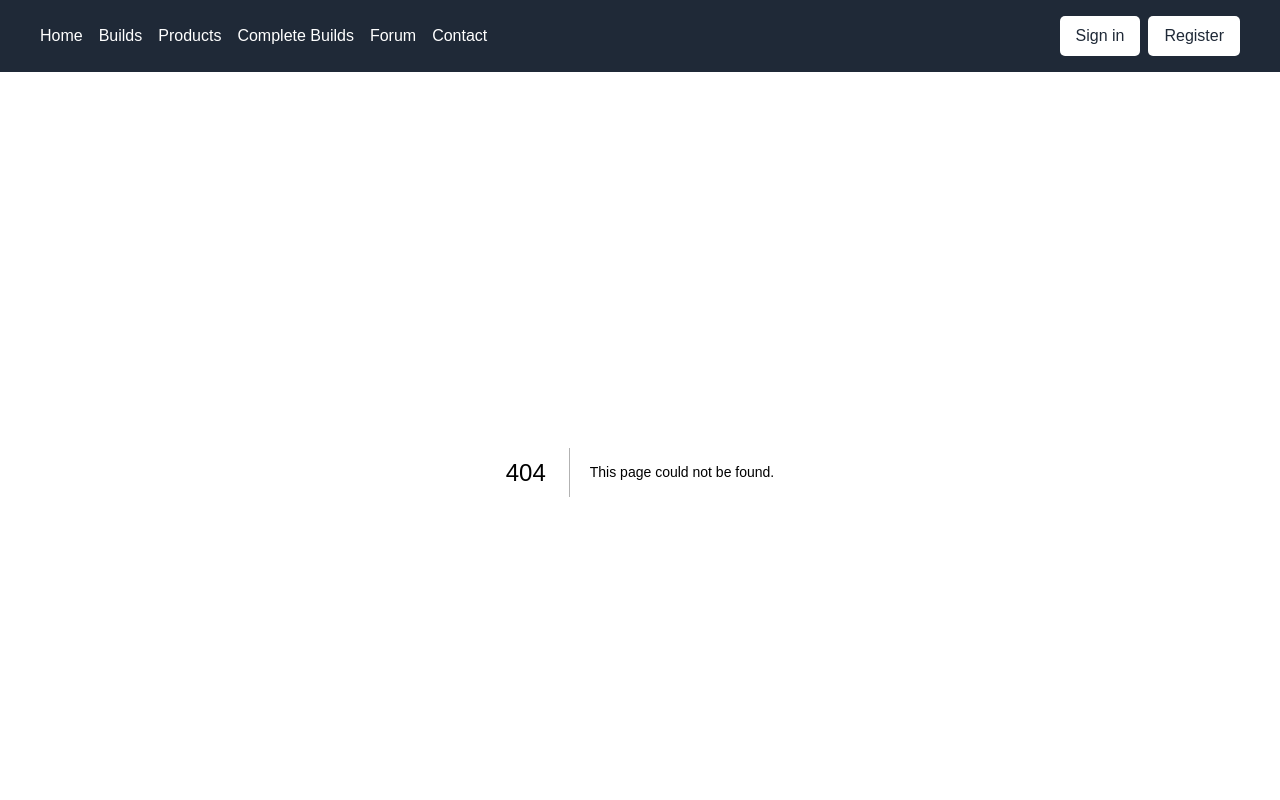
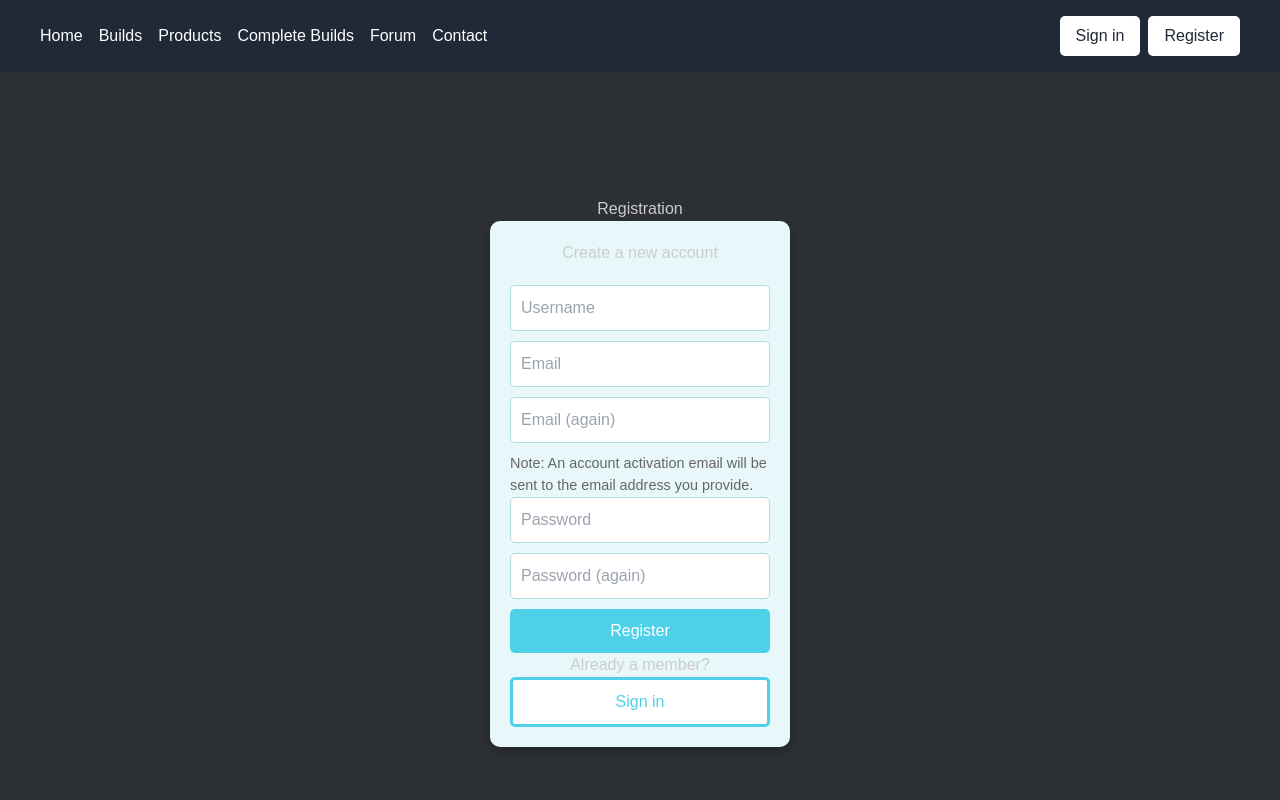
Before and after one commit to 22BI13371/Computer-Configuration-Website, a Next.js app in the folder computer-confugration-website/: page /register in a window 1280 px wide. Before the commit this address had no page. Shown: the top 800 px of the page. Built offline with nearby package versions, Linux system fonts and the light colour scheme.

Commit message:
update login/register

```diff
--- /dev/null
+++ b/computer-confugration-website/src/app/register/Register.js
@@ -0,0 +1,61 @@
+"use client";
+
+import React from "react";
+
+function Register({ onLoginClick }) {
+  console.log("Rendering Register Component");
+  return (
+    <div style={styles.app}>
+      <style>{`
+        .auth-container { text-align: center; color: #ccc; }
+        .auth-box { background-color: #e8f7f9; padding: 20px; width: 300px; border-radius: 10px; box-shadow: 0 4px 8px rgba(0, 0, 0, 0.2); }
+        .auth-box h3 { margin-bottom: 20px; }
+        .input { display: block; width: 100%; padding: 10px; margin-bottom: 10px; border: 1px solid #b2dfdb; border-radius: 5px; }
+        .btn-primary { width: 100%; padding: 10px; background-color: #4fd0e9; color: #fff; border: none; border-radius: 5px; cursor: pointer; }
+        .btn-primary:hover { background-color: #38c0d7; }
+        .note { height: auto; width: 100%; border: none; font-size: 0.9em; color: #666; text-align: left; }
+        .toggle-link { width: 100%; padding: 10px; background-color: #fff; color: #4fd0e9; border: solid; border-radius: 5px; cursor: pointer; }
+      `}</style>
+
+      <div className="auth-container">
+        <h2>Registration</h2>
+        <div className="auth-box">
+          <h3>Create a new account</h3>
+          <input type="text" placeholder="Username" className="input" />
+          <input type="email" placeholder="Email" className="input" />
+          <input type="email" placeholder="Email (again)" className="input" />
+          <p className="note">
+            Note: An account activation email will be sent to the email address
+            you provide.
+          </p>
+
+          <input type="password" placeholder="Password" className="input" />
+          <input
+            type="password"
+            placeholder="Password (again)"
+            className="input"
+          />
+          <button className="btn-primary">Register</button>
+          <p>
+            Already a member?{" "}
+            <button onClick={onLoginClick} className="toggle-link">
+              Sign in
+            </button>
+          </p>
+        </div>
+      </div>
+    </div>
+  );
+}
+
+const styles = {
+  app: {
+    display: "flex",
+    justifyContent: "center",
+    alignItems: "center",
+    height: "100vh",
+    backgroundColor: "#2c2f33",
+  },
+};
+
+export default Register;
--- /dev/null
+++ b/computer-confugration-website/src/app/register/page.js
@@ -0,0 +1,10 @@
+"use client"; // Add this line to declare this component as a Client Component
+
+import React from "react";
+
+import Register from "./Register";
+
+export default function Page() {
+  console.log("Rendering Login Page");
+  return <Register onLoginClick={() => (window.location.href = "/login")} />;
+}
--- a/computer-confugration-website/src/components/header.jsx
+++ b/computer-confugration-website/src/components/header.jsx
@@ -14,8 +14,8 @@ const Header = () => {
             <a href="#">Contact</a>
           </div>
           <div className="nav-buttons">
-            <button className="btn">Sign in</button>
-            <button className="btn">Register</button>
+            <Link href={"/login"}><button className="btn">Sign in</button></Link>
+            <Link href={"/register"}><button className="btn">Register</button></Link>
           </div>
         </nav>
       </header>
--- a/computer-confugration-website/src/styles/completebuild.css
+++ b/computer-confugration-website/src/styles/completebuild.css
@@ -84,6 +84,7 @@ body {
     display: flex;
     justify-content: center;
     align-items: center;
+    height: auto;
     margin: 0;
     background-color: #292F36;
 }
@@ -138,11 +139,9 @@ body {
     background-color: #14b8a6;
     color: #ffffff;
     border: none;
-    padding: 0.5rem 1rem;
+    padding: 5px;
     border-radius: 5px;
     cursor: pointer;
-    margin-top: 0.5rem;
-    margin-bottom: 0.5rem;
 }
 
 /* Pagination */
```
Also changed, not shown: computer-confugration-website/src/app/login/Login.js (added, +58 -0 lines), computer-confugration-website/src/app/login/page.js (added, +12 -0 lines).
